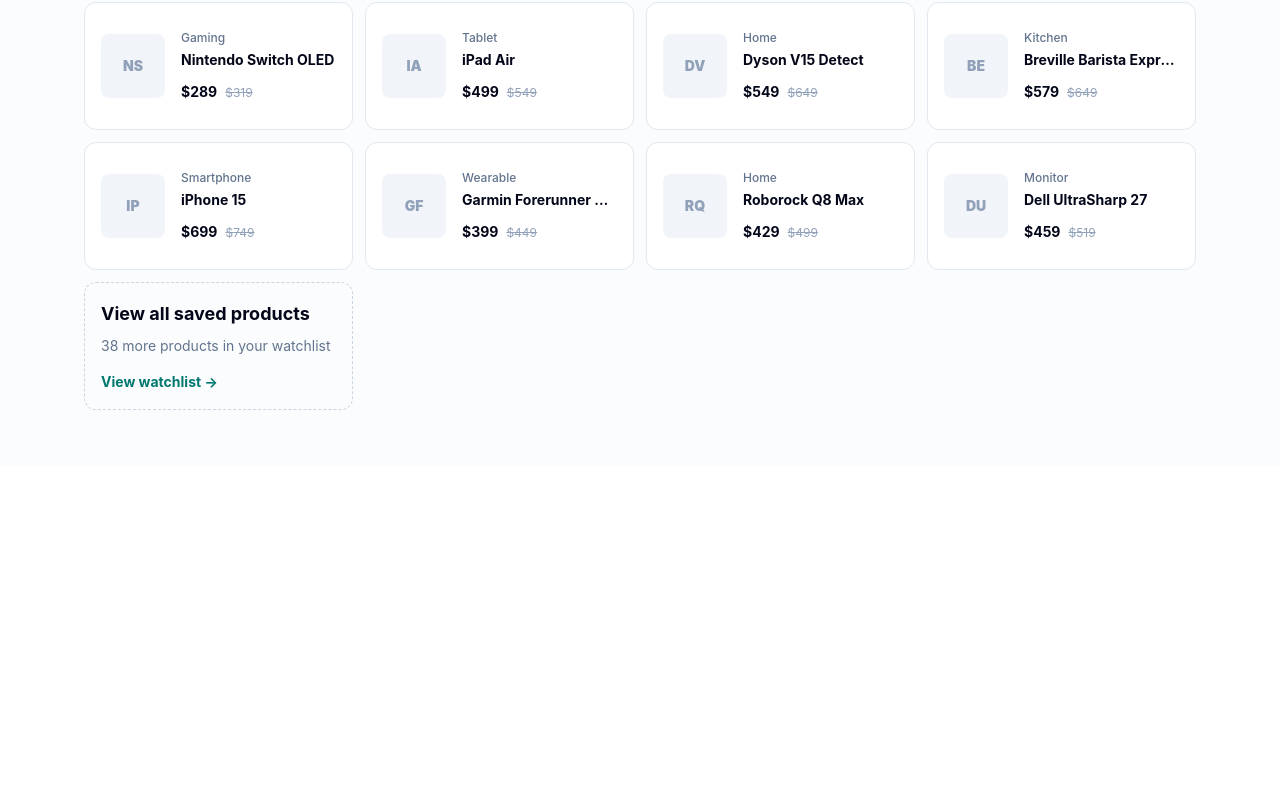
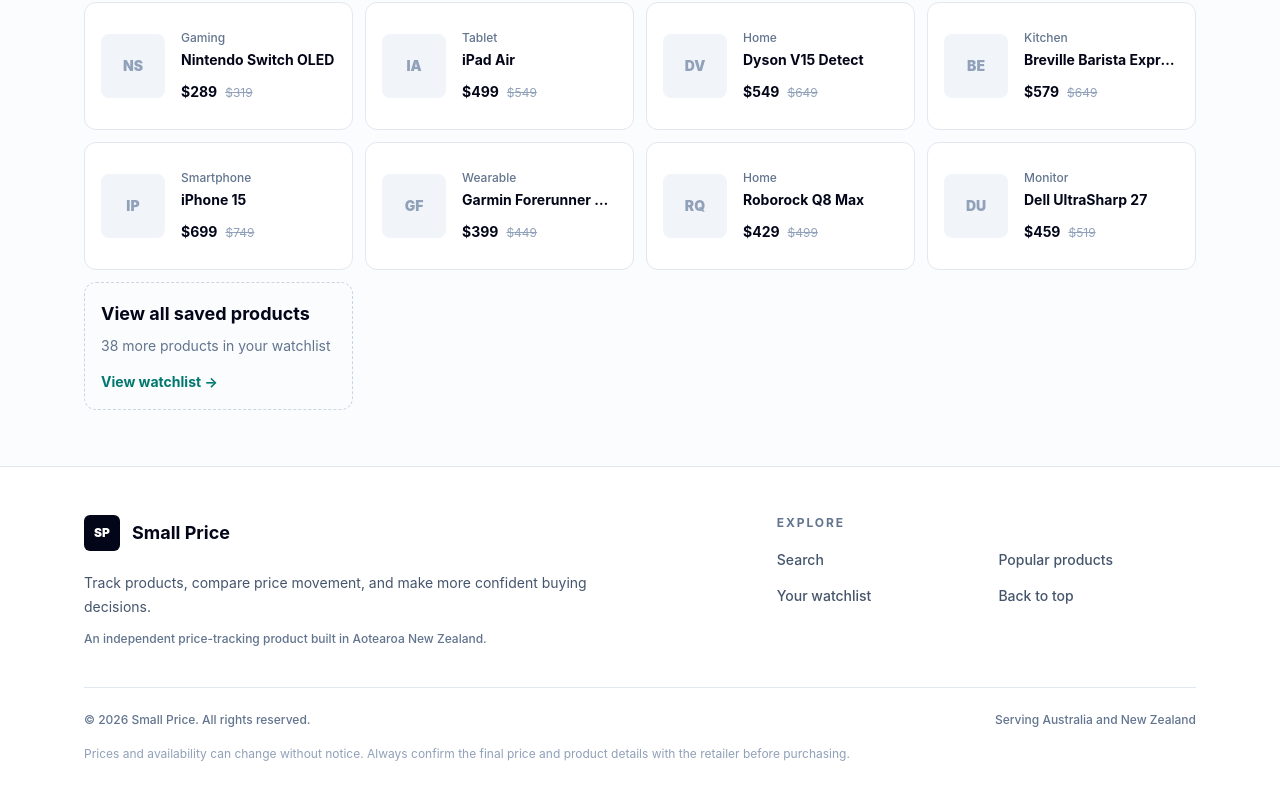
Before and after one commit to Mikalasa/small-price-web, a React (Vite) app in the folder small-price-web-react/: page / in a window 1280 px wide. Shown: the part 1239-2039 px from the top of the page. Before the commit the page ends 1705 px from the top, so only its background shows below. Built offline with nearby package versions, Linux system fonts and the light colour scheme.

Commit message:
added a demo footer

```diff
--- /dev/null
+++ b/small-price-web-react/src/components/Footer.jsx
@@ -0,0 +1,45 @@
+import { footerCopy } from "../constants/copy.js"
+import { footerStyles } from "../theme/styles.js"
+
+function Footer() {
+  const currentYear = new Date().getFullYear()
+
+  return (
+    <footer className={footerStyles.shell}>
+      <div className="mx-auto w-full max-w-6xl px-5 py-10 sm:py-12">
+        <div className="grid gap-10 md:grid-cols-[minmax(0,1.5fr)_minmax(16rem,1fr)] md:gap-16">
+          <div className="max-w-lg">
+            <a className="inline-flex items-center gap-3" href="#top" aria-label={footerCopy.backToTopLabel}>
+              <span className={footerStyles.mark} aria-hidden="true">SP</span>
+              <span className={footerStyles.brand}>{footerCopy.brand}</span>
+            </a>
+            <p className={footerStyles.description}>{footerCopy.description}</p>
+            <p className={footerStyles.independent}>{footerCopy.independent}</p>
+          </div>
+
+          <nav aria-label={footerCopy.navigationLabel}>
+            <p className={footerStyles.heading}>{footerCopy.navigationTitle}</p>
+            <ul className="mt-4 grid grid-cols-2 gap-x-6 gap-y-3">
+              {footerCopy.navigation.map((item) => (
+                <li key={item.href}>
+                  <a className={footerStyles.link} href={item.href}>
+                    {item.label}
+                  </a>
+                </li>
+              ))}
+            </ul>
+          </nav>
+        </div>
+
+        <div className={footerStyles.bottomBar}>
+          <p>{footerCopy.copyright(currentYear)}</p>
+          <p>{footerCopy.region}</p>
+        </div>
+
+        <p className={footerStyles.disclaimer}>{footerCopy.disclaimer}</p>
+      </div>
+    </footer>
+  )
+}
+
+export default Footer
--- a/small-price-web-react/src/components/SearchBar.jsx
+++ b/small-price-web-react/src/components/SearchBar.jsx
@@ -3,7 +3,7 @@ import { buttonStyles, inputStyles, pageStyles, textStyles } from "../theme/styl
 
 function SearchBar(){
     return (
-        <main className={pageStyles.base}>
+        <main className={pageStyles.base} id="search">
             <section className="mx-auto flex w-full max-w-6xl flex-col items-center px-5 pb-8 pt-32 sm:pt-36">
                 <div className="mb-7 text-center">
                     <p className={`mb-3 ${textStyles.eyebrow}`}>
--- a/small-price-web-react/src/constants/copy.js
+++ b/small-price-web-react/src/constants/copy.js
@@ -69,3 +69,21 @@ export const themeCopy = {
   switchToLight: "Switch to light mode",
   switchToDark: "Switch to dark mode",
 }
+
+export const footerCopy = {
+  brand: "Small Price",
+  description: "Track products, compare price movement, and make more confident buying decisions.",
+  independent: "An independent price-tracking product built in Aotearoa New Zealand.",
+  navigationTitle: "Explore",
+  navigationLabel: "Footer navigation",
+  backToTopLabel: "Small Price, back to top",
+  navigation: [
+    { label: "Search", href: "#search" },
+    { label: "Popular products", href: "#popular-products" },
+    { label: "Your watchlist", href: "#watchlist" },
+    { label: "Back to top", href: "#top" },
+  ],
+  copyright: (year) => `© ${year} Small Price. All rights reserved.`,
+  region: "Serving Australia and New Zealand",
+  disclaimer: "Prices and availability can change without notice. Always confirm the final price and product details with the retailer before purchasing.",
+}
--- a/small-price-web-react/src/features/watchlist/components/WatchlistSection.jsx
+++ b/small-price-web-react/src/features/watchlist/components/WatchlistSection.jsx
@@ -13,7 +13,7 @@ function WatchlistSection() {
   const remainingCount = Math.max(watchedProductCount - visibleProducts.length, 0)
 
   return (
-    <section className={watchlistStyles.section}>
+    <section className={watchlistStyles.section} id="watchlist">
       <div className="mx-auto w-full max-w-6xl px-5">
         <div className="mb-6 flex flex-col gap-3 sm:flex-row sm:items-end sm:justify-between">
           <div>
--- a/small-price-web-react/src/pages/Home.jsx
+++ b/small-price-web-react/src/pages/Home.jsx
@@ -3,6 +3,7 @@ import SearchBar from "../components/SearchBar.jsx";
 import LoginProfile from "../components/LoginProfile.jsx";
 import PopularProductsList from "../components/PopularProductsList.jsx";
 import ThemeToggle from "../components/ThemeToggle.jsx";
+import Footer from "../components/Footer.jsx";
 import WatchlistSection from "../features/watchlist/components/WatchlistSection.jsx";
 import { popularCopy } from "../constants/copy.js";
 import {
@@ -16,7 +17,7 @@ function Home() {
     const [isDark, setIsDark] = useState(false)
 
     return(
-        <div className={`relative min-h-screen ${pageStyles.base} ${isDark ? "dark" : ""}`}>
+        <div className={`relative min-h-screen ${pageStyles.base} ${isDark ? "dark" : ""}`} id="top">
             <div className="absolute left-5 top-5 z-10 sm:left-8 sm:top-8">
                 <ThemeToggle
                     isDark={isDark}
@@ -27,7 +28,10 @@ function Home() {
                 <LoginProfile />
             </div>
             <SearchBar />
-            <section className="mx-auto grid w-full max-w-6xl gap-5 px-5 pb-16 lg:grid-cols-3">
+            <section
+                className="mx-auto grid w-full max-w-6xl gap-5 px-5 pb-16 lg:grid-cols-3"
+                id="popular-products"
+            >
                 <PopularProductsList
                     copy={popularCopy.weekly}
                     products={weeklyPopularProducts}
@@ -42,6 +46,7 @@ function Home() {
                 />
             </section>
             <WatchlistSection />
+            <Footer />
         </div>
     )
 }
--- a/small-price-web-react/src/theme/styles.js
+++ b/small-price-web-react/src/theme/styles.js
@@ -78,3 +78,15 @@ export const themeToggleStyles = {
   shell: "rounded-full border border-white/70 bg-white/90 p-1.5 shadow-[0_12px_35px_rgba(15,23,42,0.1)] backdrop-blur-md dark:border-slate-800 dark:bg-slate-900/90 dark:shadow-none",
   button: "flex h-10 w-10 items-center justify-center rounded-full text-slate-600 transition hover:bg-slate-100 hover:text-slate-950 focus-visible:outline-2 focus-visible:outline-offset-2 focus-visible:outline-slate-600 dark:text-slate-300 dark:hover:bg-slate-800 dark:hover:text-white",
 }
+
+export const footerStyles = {
+  shell: "border-t border-slate-200 bg-white text-slate-600 dark:border-slate-800 dark:bg-slate-950 dark:text-slate-400",
+  mark: "flex h-9 w-9 items-center justify-center rounded-md bg-slate-950 text-xs font-black text-white dark:bg-slate-100 dark:text-slate-950",
+  brand: "text-lg font-bold text-slate-950 dark:text-slate-50",
+  description: "mt-5 text-sm leading-6 text-slate-600 dark:text-slate-300",
+  independent: "mt-3 text-xs font-medium text-slate-500 dark:text-slate-500",
+  heading: "text-xs font-bold uppercase tracking-[0.16em] text-slate-500 dark:text-slate-400",
+  link: "text-sm font-medium text-slate-600 transition hover:text-slate-950 focus-visible:outline-2 focus-visible:outline-offset-4 focus-visible:outline-slate-600 dark:text-slate-300 dark:hover:text-white",
+  bottomBar: "mt-10 flex flex-col gap-2 border-t border-slate-200 pt-6 text-xs font-medium text-slate-500 sm:flex-row sm:items-center sm:justify-between dark:border-slate-800 dark:text-slate-500",
+  disclaimer: "mt-4 max-w-4xl text-xs leading-5 text-slate-400 dark:text-slate-600",
+}
```
